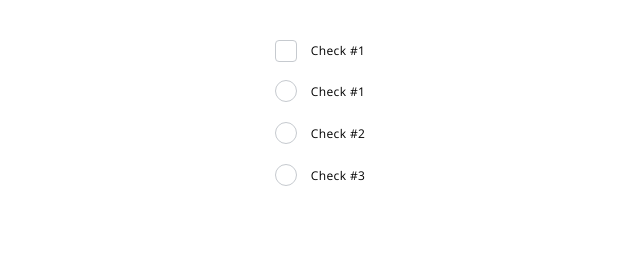
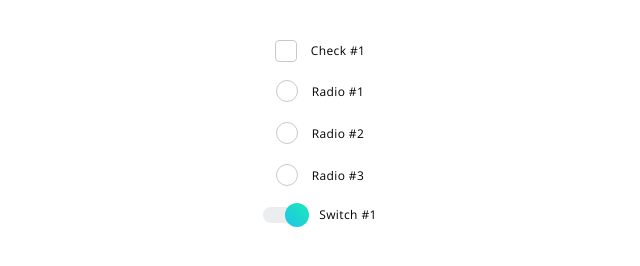
Before and after one commit to Gambit-Play/korsina-components, a React (Create React App) app: page / in a window 1280 px wide. Shown: the part 350-616 px from the top of the page, without its empty margins (320-960 px from the left). Built offline with nearby package versions, Linux system fonts and the light colour scheme.

Commit message:
Created the Switch component.

```diff
--- a/src/App.jsx
+++ b/src/App.jsx
@@ -8,16 +8,17 @@ import { InputIconBlock } from './components/molecule/InputIcon/InputIcon.compon
 import { ReactComponent as UserIcon } from './assets/user.svg';
 import { CheckBox } from './components/molecule/CheckBox/CheckBox.component';
 import { RadioInput } from './components/molecule/RadioInput/RadioInput.component';
+import { Switch } from './components/molecule/Switch/Switch.component';
 
 function App() {
 	// REMOVE
-	const [isError, setIsError] = useState(false);
+	const [errorState, setIsError] = useState(false);
 	const [radioState, setRadioState] = useState(0);
+	const [checkedState, setCheckedState] = useState(false);
+	const [switchState, setSwitchState] = useState(false);
 
-	const handleOnChange = event => {
+	const radioOnChange = event => {
 		// REMOVE
-		console.log(event.target.value);
-		console.log('Radio State: ', radioState);
 		setRadioState(parseInt(event.target.value));
 	};
 
@@ -32,7 +33,7 @@ function App() {
 			<Box
 				padding={5}
 				onClick={() => {
-					setIsError(!isError);
+					setIsError(!errorState);
 				}}
 			>
 				<Button>is error?</Button>
@@ -42,36 +43,47 @@ function App() {
 			</Box>
 			<Box padding={5}>
 				<InputIconBlock
-					isError={isError}
+					isError={errorState}
 					icon={<UserIcon />}
 					errorMessage='Please fill in correctly!'
 				/>
 			</Box>
 			<Box padding={5}>
-				<CheckBox label='Check #1' />
+				<CheckBox
+					label='Check #1'
+					isChecked={checkedState}
+					handleOnChange={setCheckedState}
+				/>
 			</Box>
-			<Box padding={5} onClick={handleOnChange} vertical>
+			<Box padding={5} onClick={radioOnChange}>
 				<RadioInput
-					label='Check #1'
+					label='Radio #1'
 					value={1}
 					selected={radioState}
-					onClick={handleOnChange}
+					onClick={radioOnChange}
 				/>
 			</Box>
-			<Box padding={5} onClick={handleOnChange} vertical>
+			<Box padding={5} onClick={radioOnChange}>
 				<RadioInput
-					label='Check #2'
+					label='Radio #2'
 					value={2}
 					selected={radioState}
-					onClick={handleOnChange}
+					onClick={radioOnChange}
 				/>
 			</Box>
-			<Box padding={5} onClick={handleOnChange} vertical>
+			<Box padding={5} onClick={radioOnChange}>
 				<RadioInput
-					label='Check #3'
+					label='Radio #3'
 					value={3}
 					selected={radioState}
-					onClick={handleOnChange}
+					onClick={radioOnChange}
+				/>
+			</Box>
+			<Box margin={5}>
+				<Switch
+					handleOnChange={setSwitchState}
+					isChecked={switchState}
+					label='Switch #1'
 				/>
 			</Box>
 		</Box>
--- a/src/components/molecule/CheckBox/CheckBox.component.jsx
+++ b/src/components/molecule/CheckBox/CheckBox.component.jsx
@@ -1,17 +1,14 @@
-import { useState } from 'react';
 import { CheckBoxBlock } from './CheckBox.styles';
 import { ReactComponent as CheckMarkIcon } from '../../../assets/check-mark.svg';
 
-export const CheckBox = ({ label, isChecked }) => {
-	const [state, setState] = useState(false);
-
+export const CheckBox = ({ label, isChecked, handleOnChange }) => {
 	return (
-		<CheckBoxBlock isChecked={state}>
+		<CheckBoxBlock isChecked={isChecked}>
 			{label}
 			<input
 				type='checkbox'
-				checked={state}
-				onChange={() => setState(!state)}
+				checked={isChecked}
+				onChange={() => handleOnChange(!isChecked)}
 			/>
 			<span>
 				<CheckMarkIcon />
--- /dev/null
+++ b/src/components/molecule/Switch/Switch.component.jsx
@@ -0,0 +1,15 @@
+import { SwitchBlock } from './Switch.styles';
+
+export const Switch = ({ label, isChecked, handleOnChange }) => {
+	return (
+		<SwitchBlock
+			isChecked={isChecked}
+			onClick={() => handleOnChange(!isChecked)}
+		>
+			<div className='bg'>
+				<div className='switch'></div>
+			</div>
+			<div className='label'>{label}</div>
+		</SwitchBlock>
+	);
+};
--- /dev/null
+++ b/src/components/molecule/Switch/Switch.styles.jsx
@@ -0,0 +1,46 @@
+import styled, { css } from 'styled-components';
+import {
+	alignStyles,
+	animationStyles,
+	colorStyles,
+	functionStyles,
+	marginStyles,
+	sizeStyles,
+	textStyles,
+} from '../../../styles/global.styles';
+
+export const SwitchBlock = styled.label`
+	${alignStyles.centerLeft}
+
+	cursor: pointer;
+
+	.bg {
+		${alignStyles.center}
+
+		width: ${functionStyles.spacingPX(20)};
+		height: ${functionStyles.spacingPX(8)};
+		background-color: ${colorStyles.greyScale8};
+		border-radius: 1000px;
+
+		.switch {
+			${colorStyles.bgPrimary}
+			${sizeStyles.sizePX(12)}
+
+		    border-radius: 1000px;
+			transform: translate(14px, 0px);
+			transition: all ${animationStyles.animation1};
+
+			${props =>
+				props.isChecked &&
+				css`
+					background: ${colorStyles.greyScale6};
+					transform: translate(-14px, 0px);
+				`}
+		}
+	}
+
+	.label {
+		${marginStyles.marginLeft(8)}
+		${textStyles.heading4}
+	}
+`;
```
